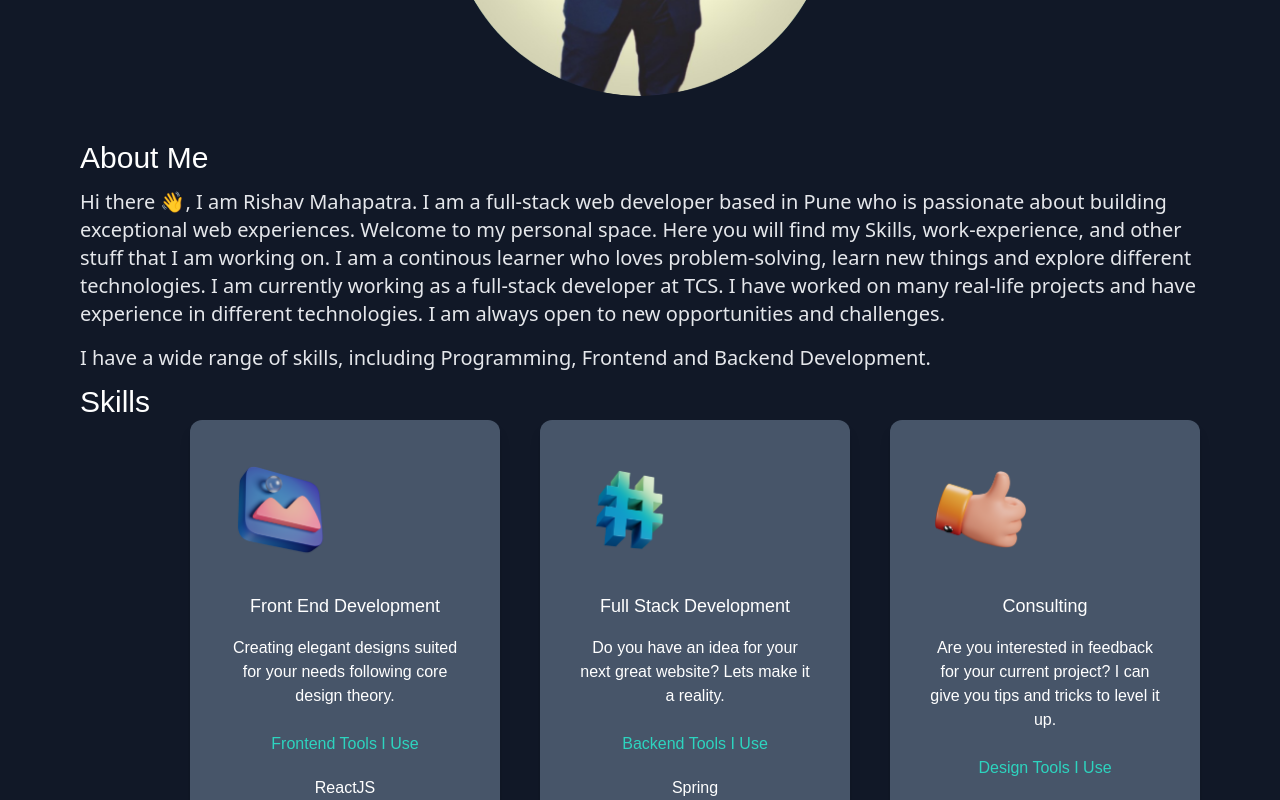
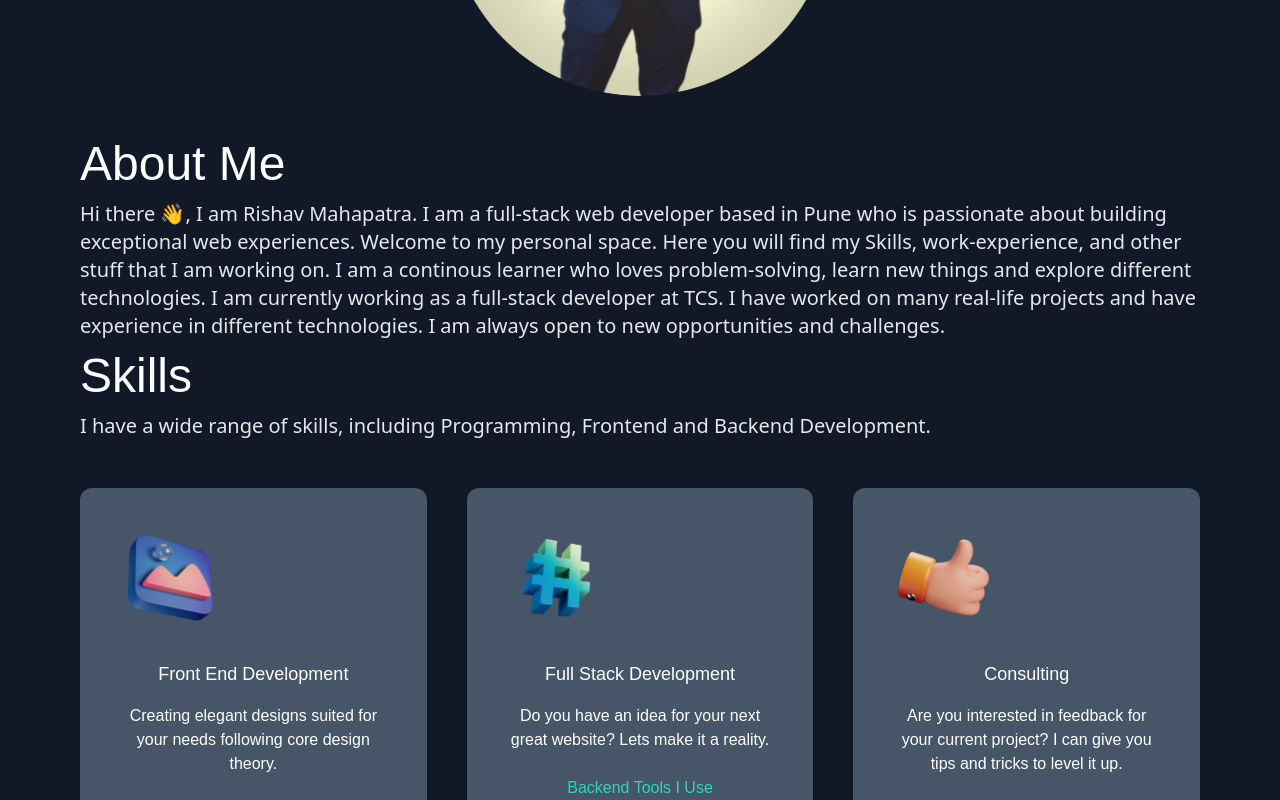
Before and after one commit to rishavmahapatra/Portfolio-V3.0, a Next.js app: page / in a window 1280 px wide. Shown: the part 880-1680 px from the top of the page. Built offline with nearby package versions, Linux system fonts and the light colour scheme.

Commit message:
Update index.js

```diff
--- a/pages/index.js
+++ b/pages/index.js
@@ -72,7 +72,7 @@ export default function Home() {
         </section>
         <section>
           <div>
-            <h3 className="fomt-mono text-3xl py-1 dark:text-white ">About Me</h3>
+            <h3 className="fomt-mono text-3xl py-1 dark:text-white md:text-5xl">About Me</h3>
             <p className="font-sans text-md py-2 leading-8 text-gray-800 dark:text-gray-200 mx-auto md:text-xl">
               Hi there 👋, I am Rishav Mahapatra. I am a
               full-stack web developer based in Pune who is passionate about
@@ -84,12 +84,13 @@ export default function Home() {
               experience in different technologies. I am always open to new
               opportunities and challenges.
             </p>
+                <h3 className="text-3xl py-1 dark:text-white md:text-5xl ">Skills</h3>
             <p className="font-sans text-md py-2 leading-8 text-gray-800 dark:text-gray-200 mx-auto md:text-xl">
               I have a wide range of skills, including Programming, Frontend and Backend Development.
             </p>
           </div>
           <div className="lg:flex gap-10">
-                <h3 className="text-3xl py-1 dark:text-white ">Skills</h3>
+
             <div className="text-center shadow-lg p-10 rounded-xl my-10  dark:bg-slate-600 flex-1">
               <Image src={design} width={100} height={100} />
               <h3 className="text-lg font-medium pt-8 pb-2 dark:text-white ">
```
